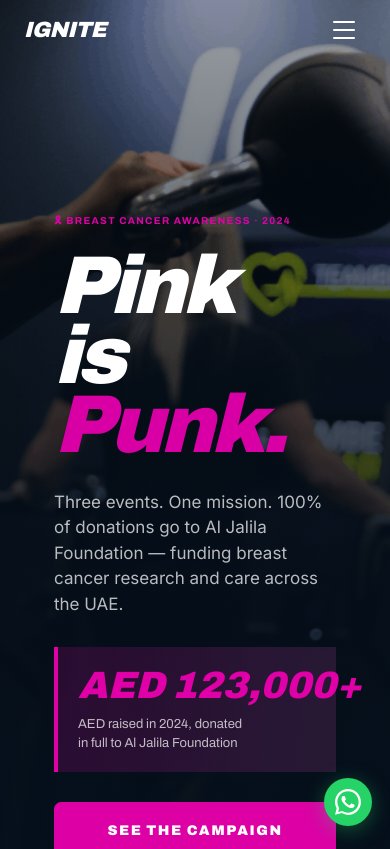
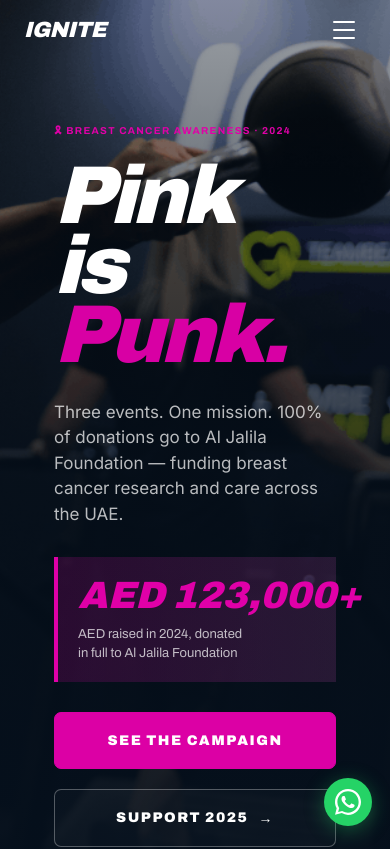
Before and after one commit to ivhub010/ignite.ae, a Next.js app: page /pink-is-punk in a window 390 px wide. Shown: the top 849 px of the page. Built offline with nearby package versions, Linux system fonts and the light colour scheme.

Commit message:
update css

```diff
--- a/app/globals.css
+++ b/app/globals.css
@@ -405,7 +405,7 @@
   width: 100%;
   max-width: 1400px;
   margin: 0 auto;
-  padding: 130px 80px 90px;
+  padding: 5px 0;
 }
 
 .pip-campaign-label {
@@ -604,7 +604,7 @@
   }
 
   .pip-hero-content {
-    padding: 110px 22px 55px;
+    padding: 20px 22px 55px;
   }
 
   .pip-campaign-label {
```
